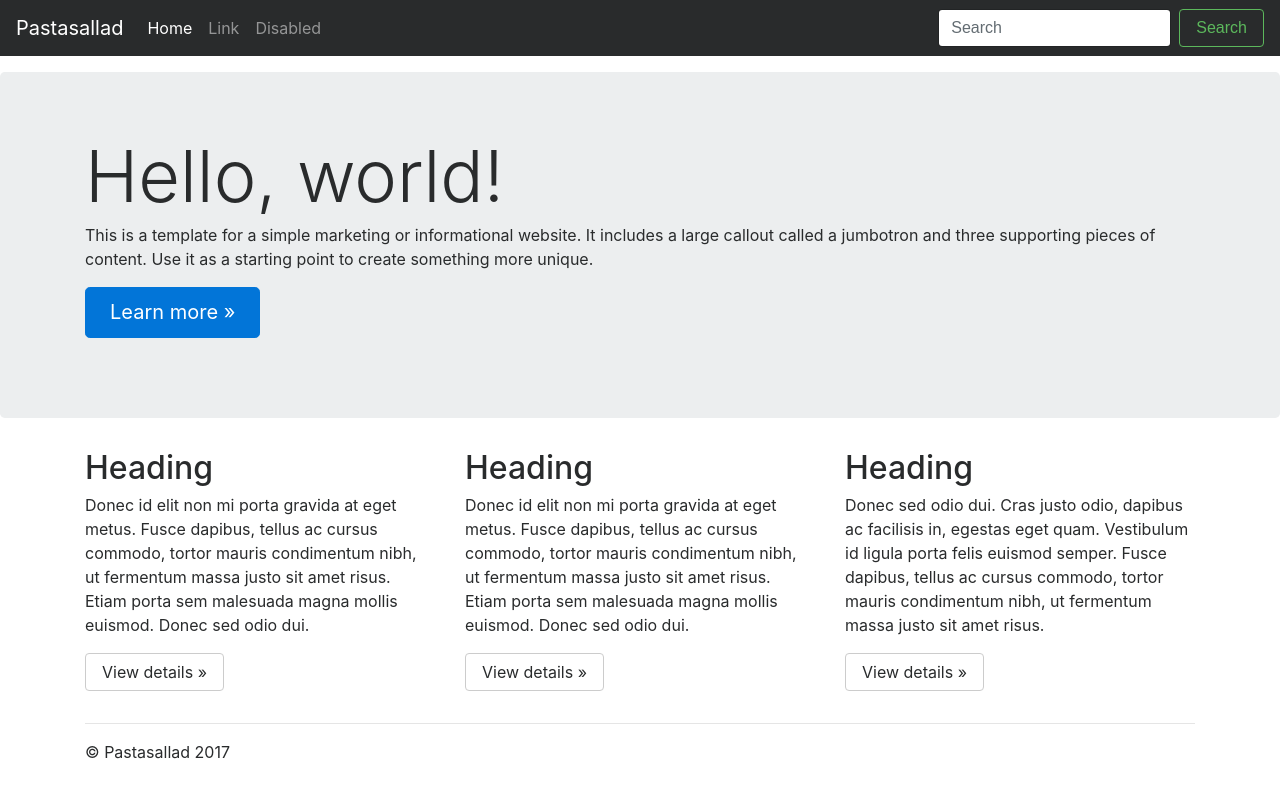
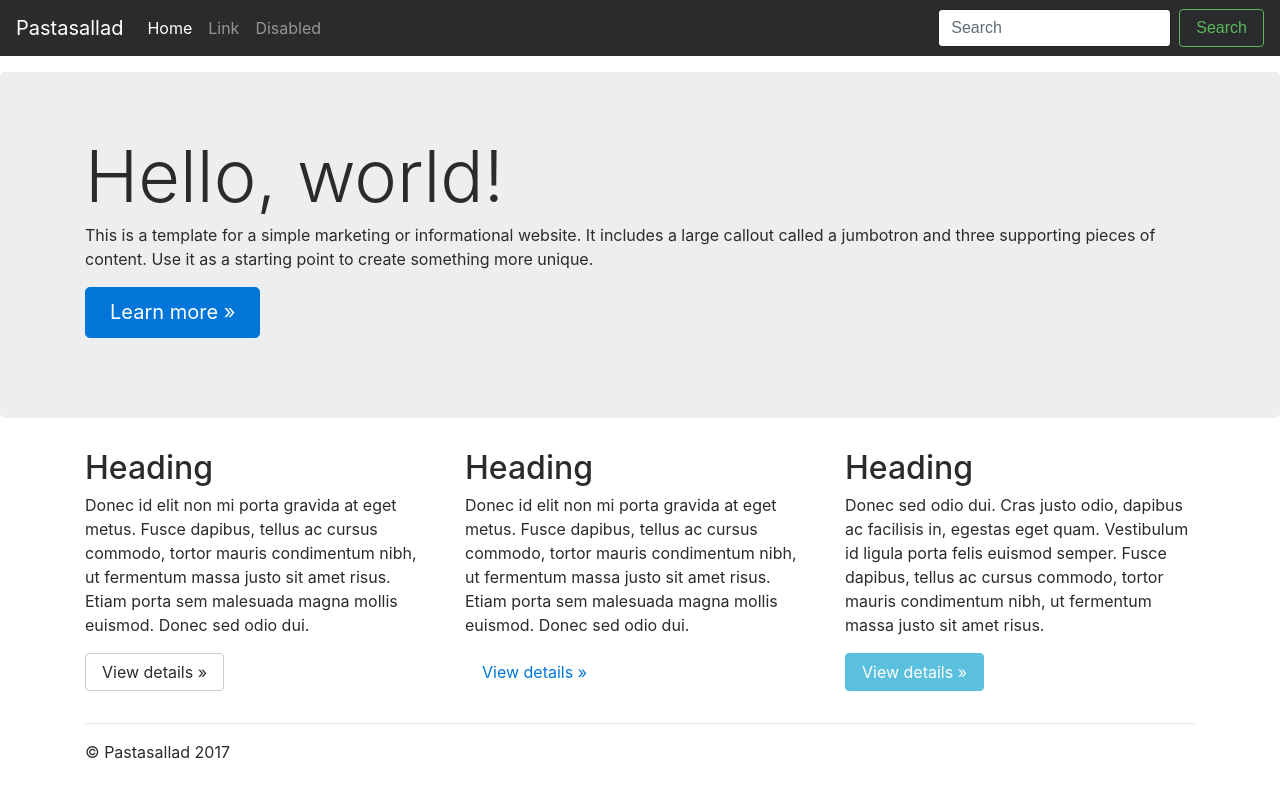
Before and after one commit to Pastasallad/pastasallad.github.io, a Jekyll site: the page built from index.html, in a window 1280 px wide. Shown: the top 798 px of the page. Built offline with Jekyll 4.4.1, drawn with Linux system fonts in a browser that asks for light colours; nearby versions of some CDN libraries.

Commit message:
Update index.html
button test

```diff
--- a/index.html
+++ b/index.html
@@ -20,12 +20,12 @@ title: Hello World!
       <div class="col-md-4">
         <h2>Heading</h2>
         <p>Donec id elit non mi porta gravida at eget metus. Fusce dapibus, tellus ac cursus commodo, tortor mauris condimentum nibh, ut fermentum massa justo sit amet risus. Etiam porta sem malesuada magna mollis euismod. Donec sed odio dui. </p>
-        <p><a class="btn btn-secondary" href="#" role="button">View details &raquo;</a></p>
+        <p><a class="btn btn-default" href="#" role="button">View details &raquo;</a></p>
       </div>
       <div class="col-md-4">
         <h2>Heading</h2>
         <p>Donec sed odio dui. Cras justo odio, dapibus ac facilisis in, egestas eget quam. Vestibulum id ligula porta felis euismod semper. Fusce dapibus, tellus ac cursus commodo, tortor mauris condimentum nibh, ut fermentum massa justo sit amet risus.</p>
-        <p><a class="btn btn-secondary" href="#" role="button">View details &raquo;</a></p>
+        <p><a class="btn btn-info" href="#" role="button">View details &raquo;</a></p>
       </div>
       </div>
       <hr>
```
